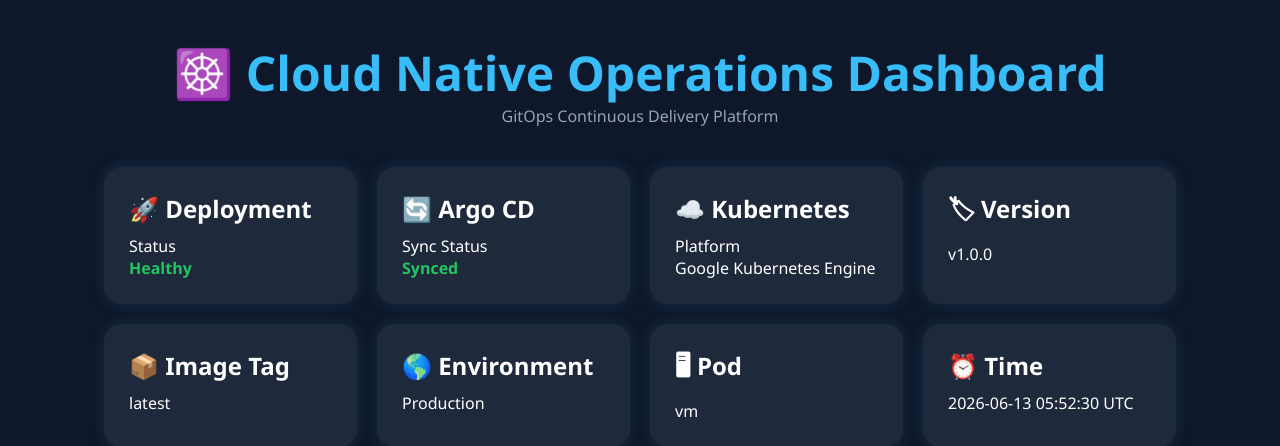
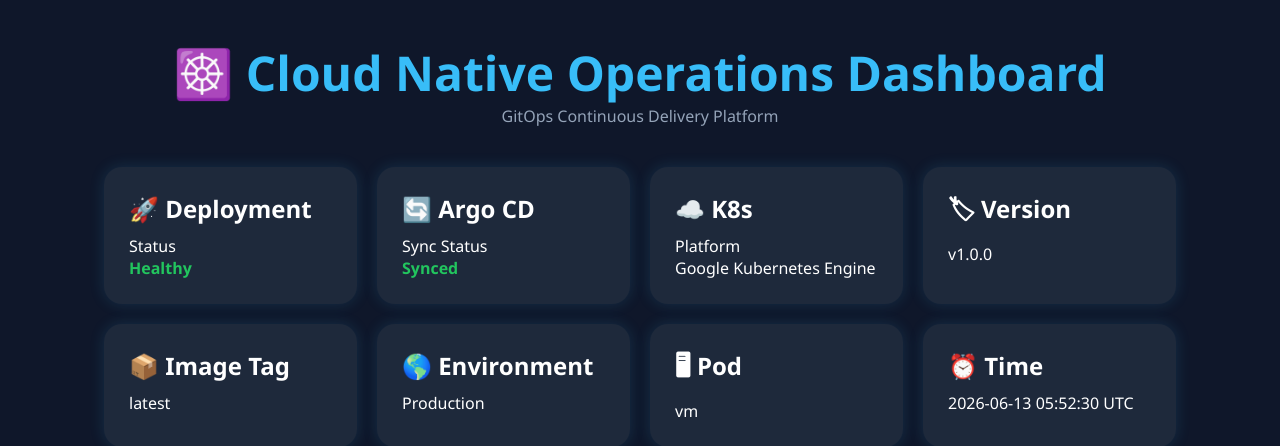
Before and after one commit to vamshireddy903/gitops-argocd, a Flask app: page / in a window 1280 px wide. Shown: the top 446 px of the page. Run offline with Flask 3, Linux system fonts and the light colour scheme.

Commit message:
Update index.html

```diff
--- a/templates/index.html
+++ b/templates/index.html
@@ -28,7 +28,7 @@
         </div>
 
         <div class="card">
-            <h2>☁️ Kubernetes</h2>
+            <h2>☁️ K8s</h2>
             <p>Platform</p>
             <span>Google Kubernetes Engine</span>
         </div>
```
